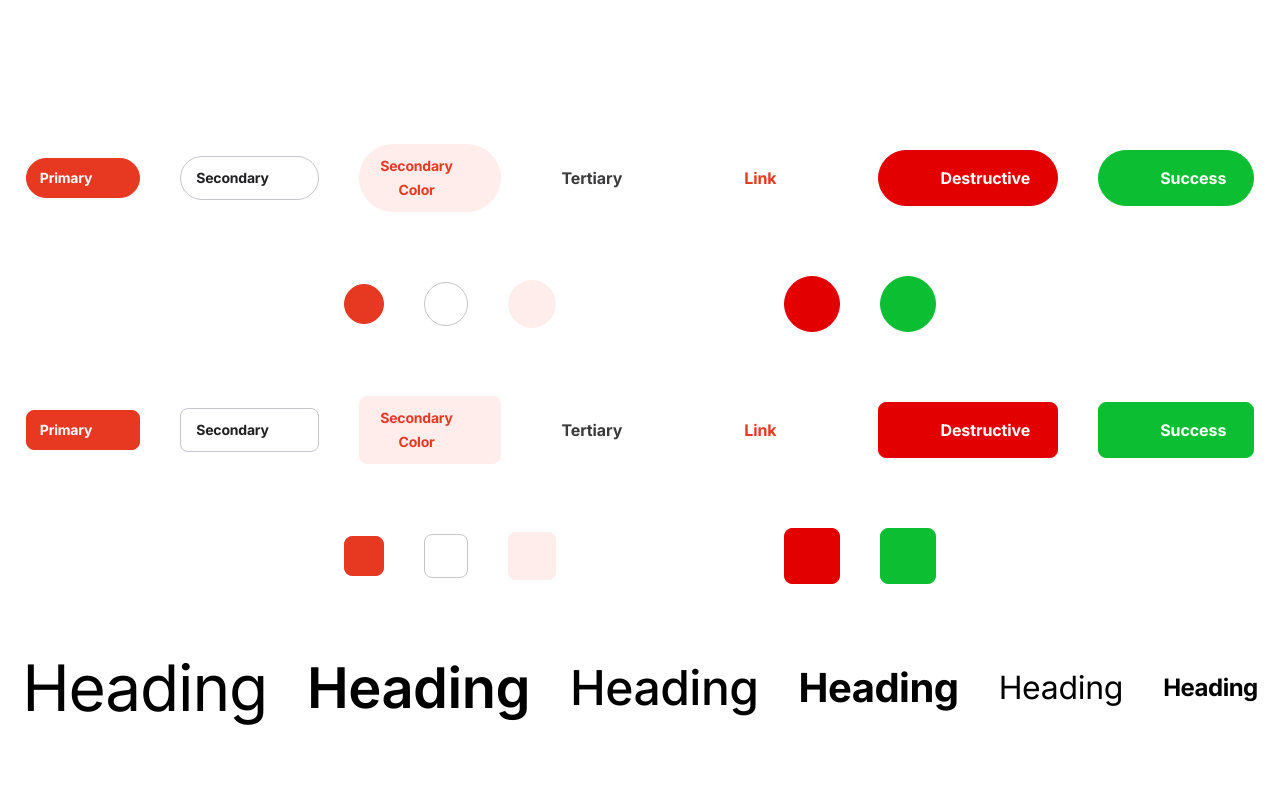
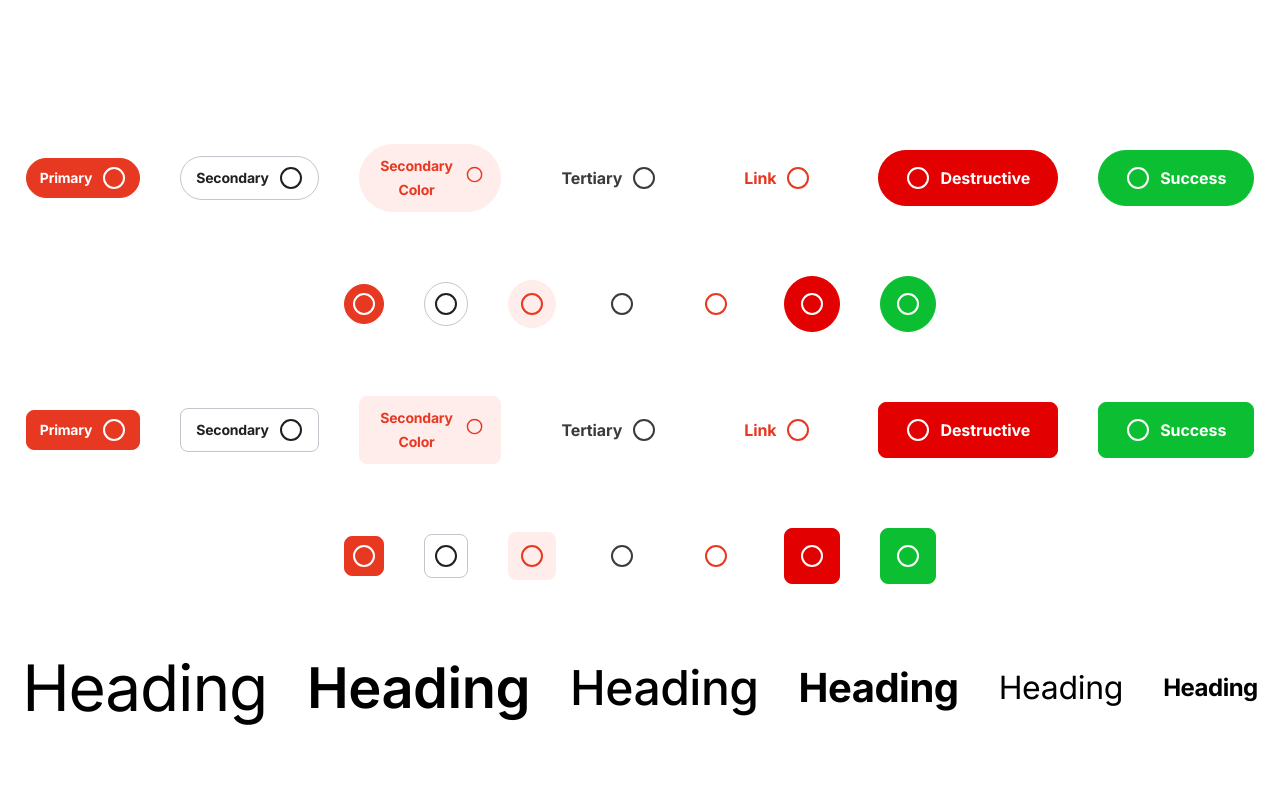
Before and after one commit to Riotters/edigital-components, a React (Create React App) app: page / in a window 1280 px wide. Shown: the top 798 px of the page. Built offline with nearby package versions, Linux system fonts and the light colour scheme; no server answers.

Commit message:
Icon component fix

```diff
--- a/src/components/atoms/Icon.tsx
+++ b/src/components/atoms/Icon.tsx
@@ -1,7 +1,8 @@
 import React from 'react';
 import { ReactSVG } from 'react-svg';
 import styled from 'styled-components';
-import IconEye from '../../assets/svg/circle.svg';
+import IconCircle from '../../assets/svg/circle.svg';
+import IconEye from '../../assets/svg/eye.svg';
 
 interface IconWrapperProps {
   width?: string;
@@ -9,6 +10,19 @@ interface IconWrapperProps {
   fill?: string;
   stroke?: string;
 }
+
+// const getName = ({ name }: IconProps): any => {
+//   switch (name) {
+//     case 'eye':
+//       console.log(IconEye);
+//       return IconEye;
+//       break;
+//     default:
+//       console.log(IconCircle);
+//       return IconCircle;
+//       break;
+//   }
+// };
 
 const IconWrapper = styled.div<IconWrapperProps>`
   width: ${(props) => props.width && props.width};
@@ -34,16 +48,10 @@ type IconProps = {
   stroke?: string;
 };
 
-const Icon: React.FC<IconProps> = ({
-  name,
-  width,
-  height,
-  fill,
-  stroke,
-}: IconProps) => {
+const Icon: React.FC<IconProps> = ({ name, width, height, fill, stroke }) => {
   return (
     <IconWrapper width={width} height={height} fill={fill} stroke={stroke}>
-      <ReactSVG src={`/static/media/${name}.svg`} />
+      <ReactSVG src={name === 'eye' ? IconEye : IconCircle} />
     </IconWrapper>
   );
 };
```
Also changed, not shown: 1 other file (tests, documents, lock files or other folders).
